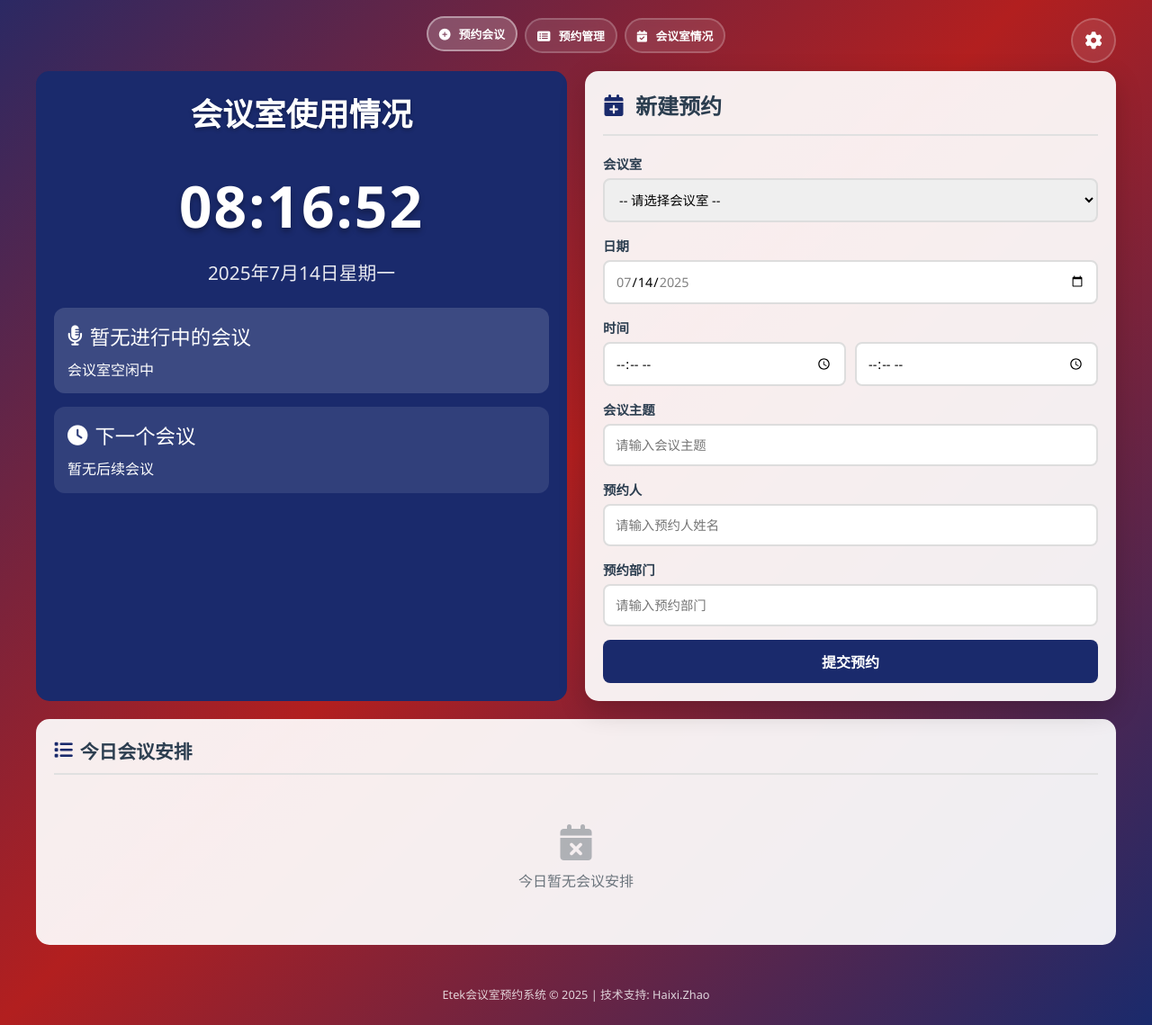
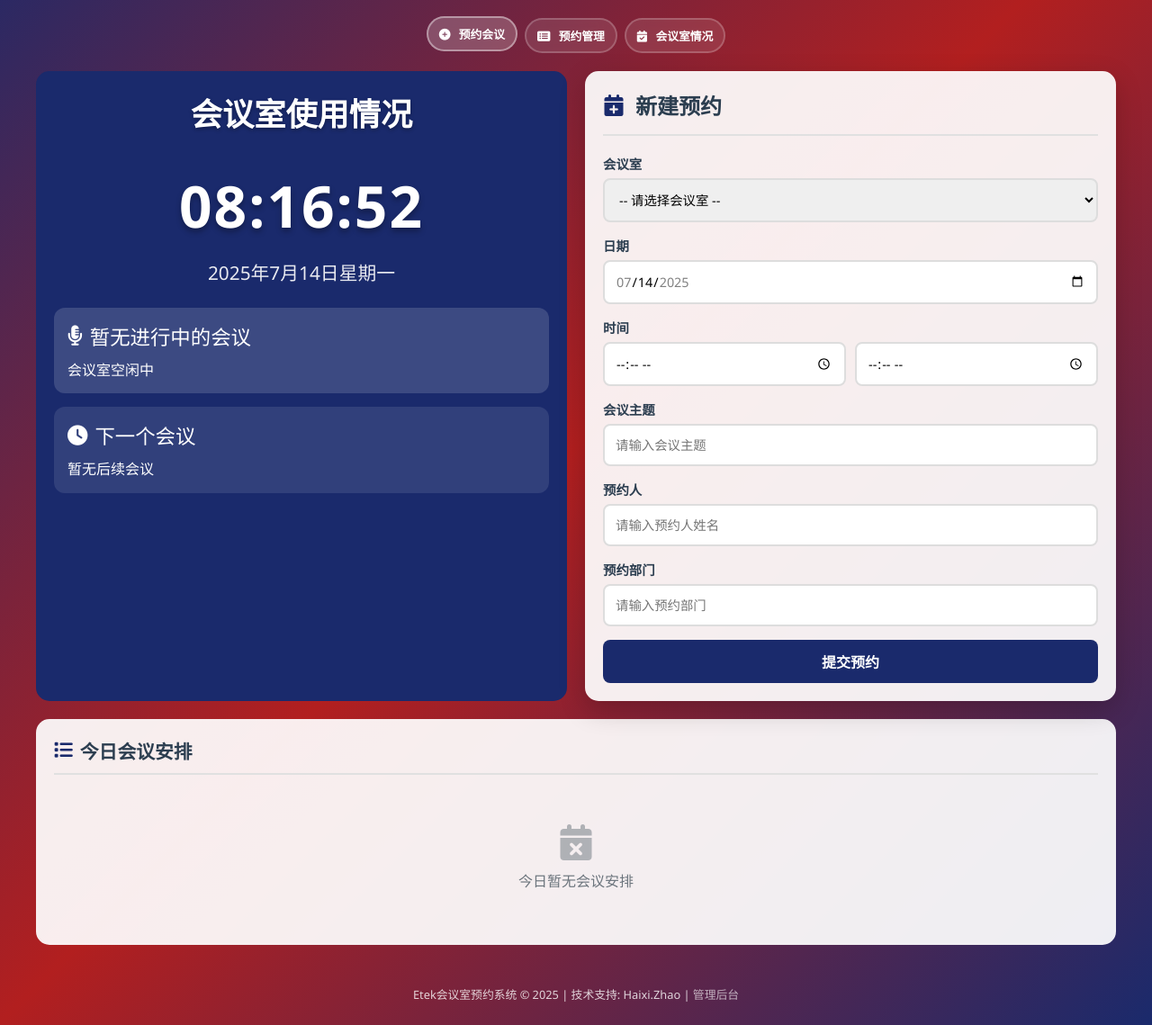
Before and after one commit to haixiZ11/meeting, a Django app: page / in a window 1280 px wide. Shown: the part 146-1285 px from the top of the page at 90% size. Run offline with Django 4.2, Linux system fonts and the light colour scheme; data comes from the database, SQL or seed files in the repository; data that the repository does not hold is empty.

Commit message:
调整了主页一些细节。

```diff
--- a/booking/templates/booking/index.html
+++ b/booking/templates/booking/index.html
@@ -89,6 +89,17 @@
             transform: translateY(-2px) scale(1.05);
         }
 
+        footer .admin-link {
+            color: rgba(255, 255, 255, 0.8);
+            text-decoration: none;
+            transition: color 0.3s;
+        }
+
+        footer .admin-link:hover {
+            color: white;
+            text-decoration: underline;
+        }
+
         .admin-tooltip {
             position: absolute;
             bottom: -35px;
@@ -801,11 +812,6 @@
             <button class="switch-btn" onclick="showRoomStatus()">
                 <i class="fas fa-calendar-check"></i> 会议室情况
             </button>
-
-            <div class="admin-icon" onclick="goToAdmin()">
-                <i class="fas fa-cog"></i>
-                <div class="admin-tooltip">管理后台</div>
-            </div>
         </div>
 
         <!-- 预约界面 -->
@@ -1056,7 +1062,7 @@
         </div>
 
         <footer>
-            <p>Etek会议室预约系统 &copy; 2025 | 技术支持: Haixi.Zhao</p>
+            <p>Etek会议室预约系统 &copy; 2025 | 技术支持: Haixi.Zhao | <a href="/admin/" class="admin-link">管理后台</a></p>
         </footer>
     </div>
 
```
